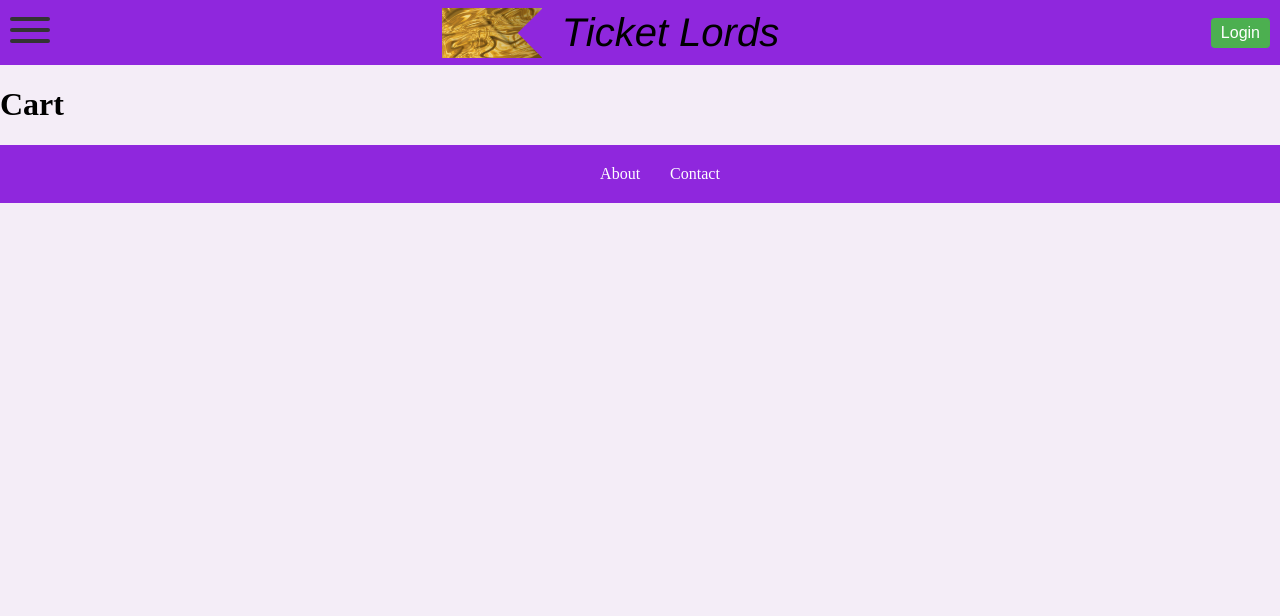
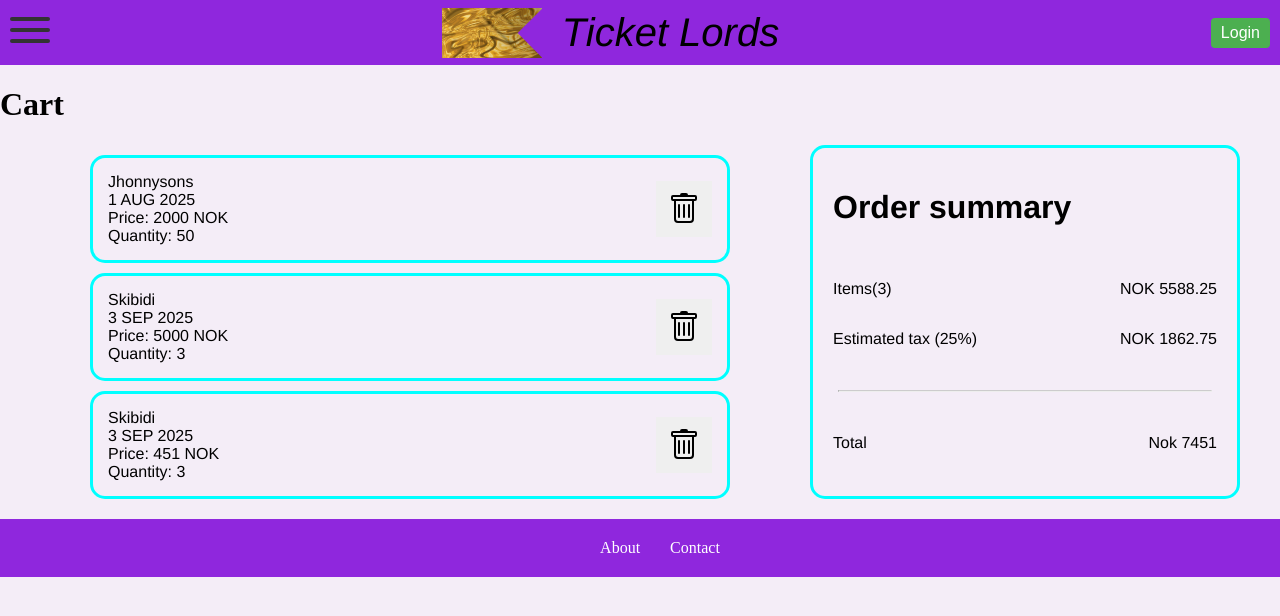
Before and after one commit to IDATA2301/idata2301-ticketlords-group4, a React (Vite) app: page /cart in a window 1280 px wide. Shown: the top 616 px of the page. Built offline with nearby package versions, Linux system fonts and the light colour scheme.

Commit message:
Added layout with hardcoded tickets, and styling.

```diff
--- /dev/null
+++ b/src/css/CartPage.css
@@ -0,0 +1,75 @@
+.cart-content {
+  display: flex;
+  flex-direction: row;
+  justify-content: space-around;
+  font-family: "Franklin Gothic Medium", Arial, sans-serif;
+
+}
+
+.cart-items {
+  padding-left: 50px;
+  display: flex;
+  width: 50%;
+  flex-direction: column;
+  margin-bottom: 20px;
+}
+
+.ticket-item {
+  padding: 15px;
+  margin-top: 10px;
+  border-color: aqua;
+  border-style: solid;
+  border-radius: 15px;
+}
+
+.cart-summary {
+  border-color: aqua;
+  border-style: solid;
+  border-radius: 15px;
+  padding: 20px;
+  display: flex;
+  width: 30%;
+  flex-direction: column;
+  margin-bottom: 20px;
+  row-gap: 2rem;
+}
+
+.trash-button {
+  padding: 12px;
+  display: flex;
+  justify-content: center;
+  align-items: center;
+  border: none;
+}
+
+.trash-button:hover {
+  cursor: pointer;
+  outline: 3px solid #45a049;
+  border-radius: 8px;
+}
+
+.bi.bi-trash {
+  width: 32px;
+  height: auto;
+  font-size: 1.5rem;
+}
+
+.cart-separator {
+  border-top: 1px solid #ccc;
+  margin: 10px 5px;
+}
+
+.ticket-info {
+  display: flex;
+  flex-direction: row;
+  justify-content: space-between;
+  align-items: center;
+}
+
+.items,
+.tax,
+.total {
+  display: flex;
+  justify-content: space-between;
+  flex-direction: row;
+}
--- a/src/pages/CartPage.tsx
+++ b/src/pages/CartPage.tsx
@@ -1,15 +1,161 @@
+import type Ticket from "../util/dtos/Ticket";
+import monthConverter from "../functions/DateConverter";
+import "../css/CartPage.css";
+import { useState } from "react";
+
+export default function CartPage() {
+  const hardCodedCartItems = [
+    {
+      ticketId: 1,
+      event: {
+        eventId: 1,
+        eventName: "Jhonnysons",
+        host: "Jhonny",
+        category: {
+          categoryId: 1,
+          categoryName: "Music"
+        },
+        eventDateStart: new Date("2025-08-01"),
+        eventDateEnd: new Date("2025-08-02"),
+        eventVenue: {
+          venueId: 1,
+          arena: "Madison Square Garden",
+          city: "New York",
+          country: "Nigeria",
+          address: "123 Main St"
+        },
+        eventDescription: "A great music event",
+        totalClicks: 100,
+        imgPathUrl: "event1.jpg"
+      },
+      ticketType: "VIP",
+      price: 2000,
+      amountAvailable: 50,
+      ticketDescription: "Access to VIP lounge and free drinks"
+    },
+    {
+      ticketId: 2,
+      event: {
+        eventId: 1,
+        eventName: "Skibidi",
+        host: "Im blue dabadee",
+        category: {
+          categoryId: 1,
+          categoryName: "Music"
+        },
+        eventDateStart: new Date("2025-09-03"),
+        eventDateEnd: new Date("2025-09-04"),
+        eventVenue: {
+          venueId: 1,
+          arena: "Madison Square Garden",
+          city: "New York",
+          country: "Nigeria",
+          address: "123 Main St"
+        },
+        eventDescription: "Now listen up heres a story",
+        totalClicks: 200,
+        imgPathUrl: "Chillin.png"
+      },
+      ticketType: "Normal",
+      price: 5000,
+      amountAvailable: 3,
+      ticketDescription: "About a little guy who lives in a blue world and all day and all night and everything he sees is just blue like him inside and outside"
+    },
+    {
+      ticketId: 3,
+      event: {
+        eventId: 2,
+        eventName: "Skibidi",
+        host: "Im blue dabadee",
+        category: {
+          categoryId: 1,
+          categoryName: "Music"
+        },
+        eventDateStart: new Date("2025-09-03"),
+        eventDateEnd: new Date("2025-09-04"),
+        eventVenue: {
+          venueId: 1,
+          arena: "Madison Square Garden",
+          city: "New York",
+          country: "Nigeria",
+          address: "123 Main St"
+        },
+        eventDescription: "Now listen up heres a story",
+        totalClicks: 200,
+        imgPathUrl: "Chillin.png"
+      },
+      ticketType: "Normal",
+      price: 451,
+      amountAvailable: 3,
+      ticketDescription: "About a little guy who lives in a blue world and all day and all night and everything he sees is just blue like him inside and outside"
+    }
+  ]
 
 
-export default function CartPage() {
+  const [cartItems, setCartItems] = useState<Ticket[]>(hardCodedCartItems);
+  const totalPrice = cartItems.reduce((sum, ticket) =>
+    sum + ticket.price, 0);
+  const pricePreTax = totalPrice * 0.75;
+  const taxPrice = totalPrice * 0.25;
+
+  const TrashCanIcon = () => (
+    <svg width="16" height="16" fill="currentColor" className="bi bi-trash" viewBox="0 0 16 16">
+      <path d="M5.5 5.5A.5.5 0 0 1 6 6v6a.5.5 0 0 1-1 0V6a.5.5 0 0 1 .5-.5m2.5 0a.5.5 0 0 1 .5.5v6a.5.5 0 0 1-1 0V6a.5.5 0 0 1 .5-.5m3 .5a.5.5 0 0 0-1 0v6a.5.5 0 0 0 1 0z" />
+      <path d="M14.5 3a1 1 0 0 1-1 1H13v9a2 2 0 0 1-2 2H5a2 2 0 0 1-2-2V4h-.5a1 1 0 0 1-1-1V2a1 1 0 0 1 1-1H6a1 1 0 0 1 1-1h2a1 1 0 0 1 1 1h3.5a1 1 0 0 1 1 1zM4.118 4 4 4.059V13a1 1 0 0 0 1 1h6a1 1 0 0 0 1-1V4.059L11.882 4zM2.5 3h11V2h-11z" />
+    </svg>
+  );
+
   return (
     <>
       <h1>Cart</h1>
       <div className="cart-content">
         <div className="cart-items">
-
+          {cartItems.map((ticket: Ticket) => (
+            <div className={"ticket-item"} key={ticket.ticketId}>
+              <div className="ticket-info">
+                <div>
+                  <div>{ticket.event.eventName}</div>
+                  <div>
+                    {
+                      (() => {
+                        const date = new Date(ticket.event.eventDateStart);
+                        return date.getDate() + " " + monthConverter(date.getMonth()) + " " + date.getFullYear();
+                      })()
+                    }
+                  </div>
+                  <div>Price: {ticket.price} NOK</div>
+                  <div>Quantity: {ticket.amountAvailable}</div>
+                </div>
+                <div>
+                  <button className="trash-button"
+                    onClick={() => {
+                      setCartItems(cartItems.filter(item => item.ticketId !== ticket.ticketId));
+                    }}
+                  ><TrashCanIcon />
+                  </button>
+                </div>
+              </div>
+            </div>
+          )
+          )}
         </div>
-        <div className="cart-summary"></div>
-      </div>
+        <div className="cart-summary">
+          <h1>Order summary</h1>
+          <div className="items">
+            <div>Items({cartItems.length})</div>
+            <div>{"NOK" + " " + pricePreTax}</div>
+          </div>
+          <div className="tax">
+            <div>{"Estimated tax (25%)"}</div>
+            <div>{"NOK " + taxPrice}</div>
+          </div>
+          <hr className="cart-separator" />
+          <div className="total">
+            <div>{"Total"}</div>
+            <div>{"Nok " + totalPrice}</div>
+          </div>
+        </div>
+      </div >
     </>
   )
 }
```
